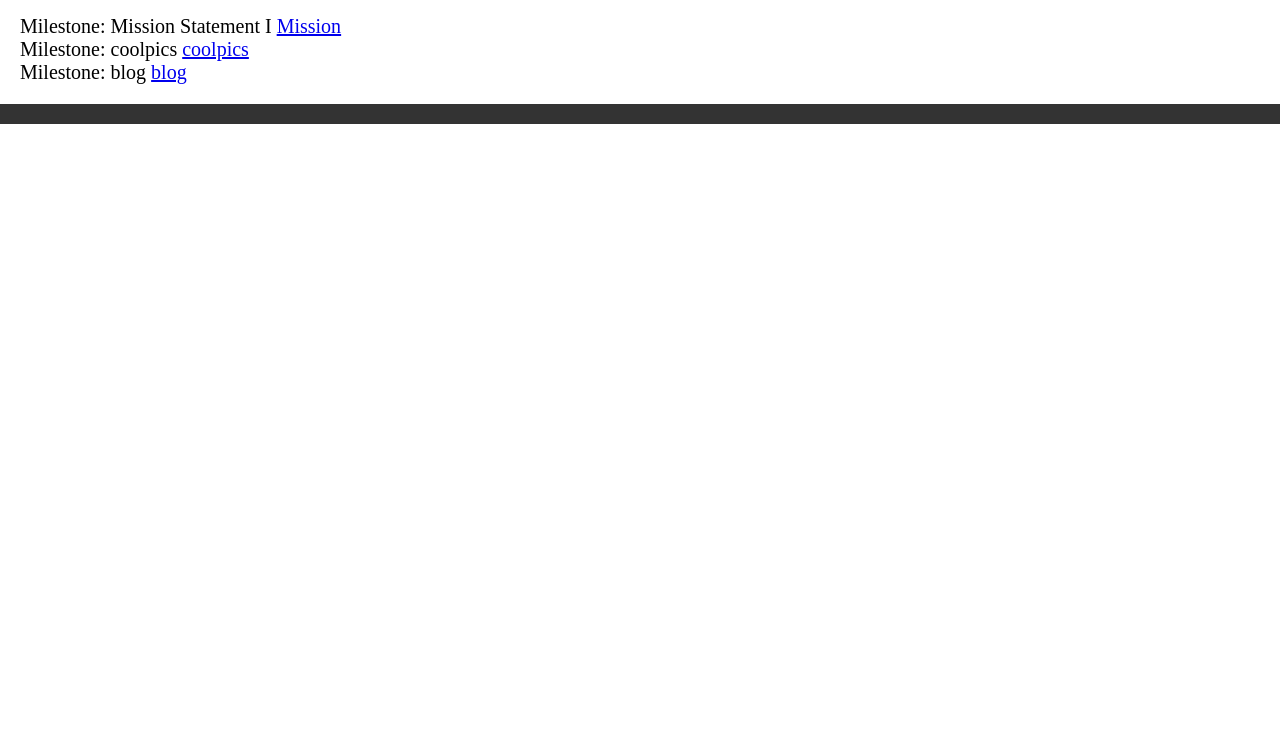
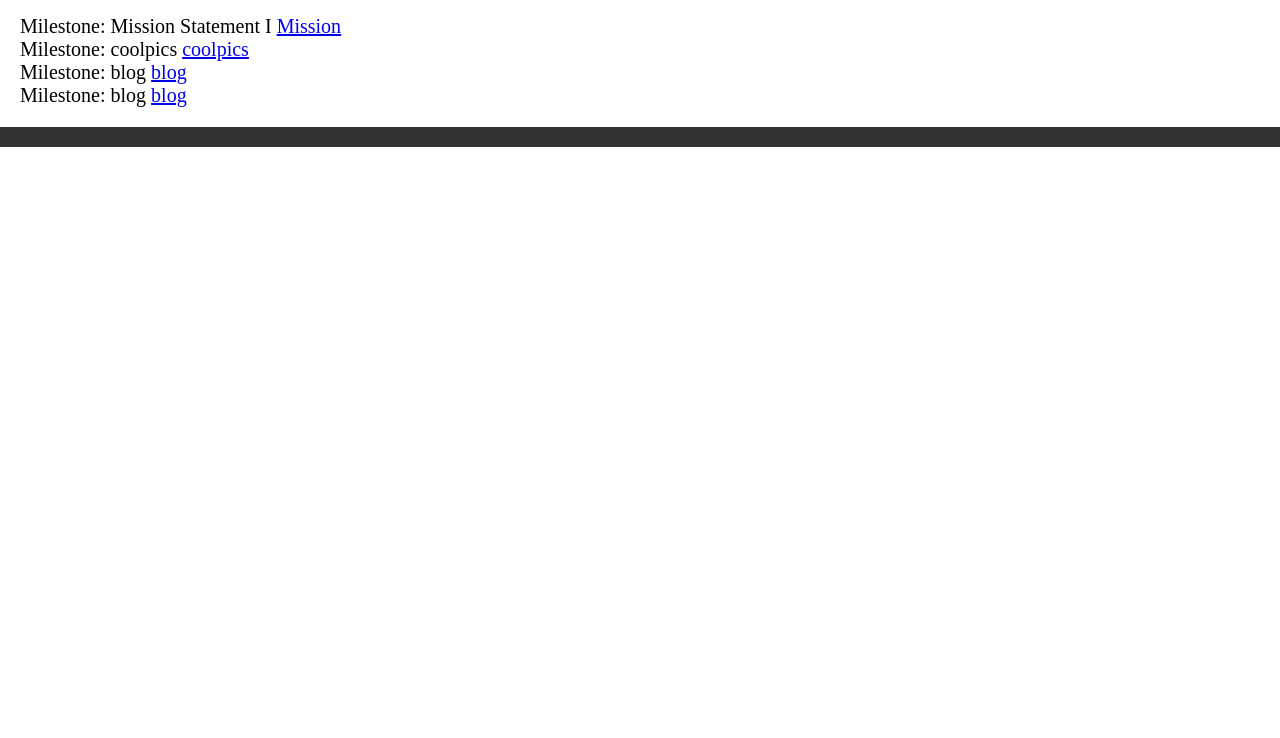
Before and after one commit to Powerjagger/wdd131-current_year-, a plain HTML site: page index.html in a window 1280 px wide. Shown: the part 62-800 px from the top of the page. Drawn offline with Linux system fonts and the light colour scheme.

Commit message:
Quick fix

```diff
--- a/index.html
+++ b/index.html
@@ -17,6 +17,7 @@
         <p>Milestone: Mission Statement I <a href="mission/">Mission</a></p>
         <p>Milestone: coolpics <a href="coolpics/">coolpics</a></p>
         <p>Milestone: blog <a href="blog/">blog</a></p>
+        <p>Milestone: blog <a href="creditcard/">blog</a></p>
 
 
         <!-- Your main content goes here -->
```
